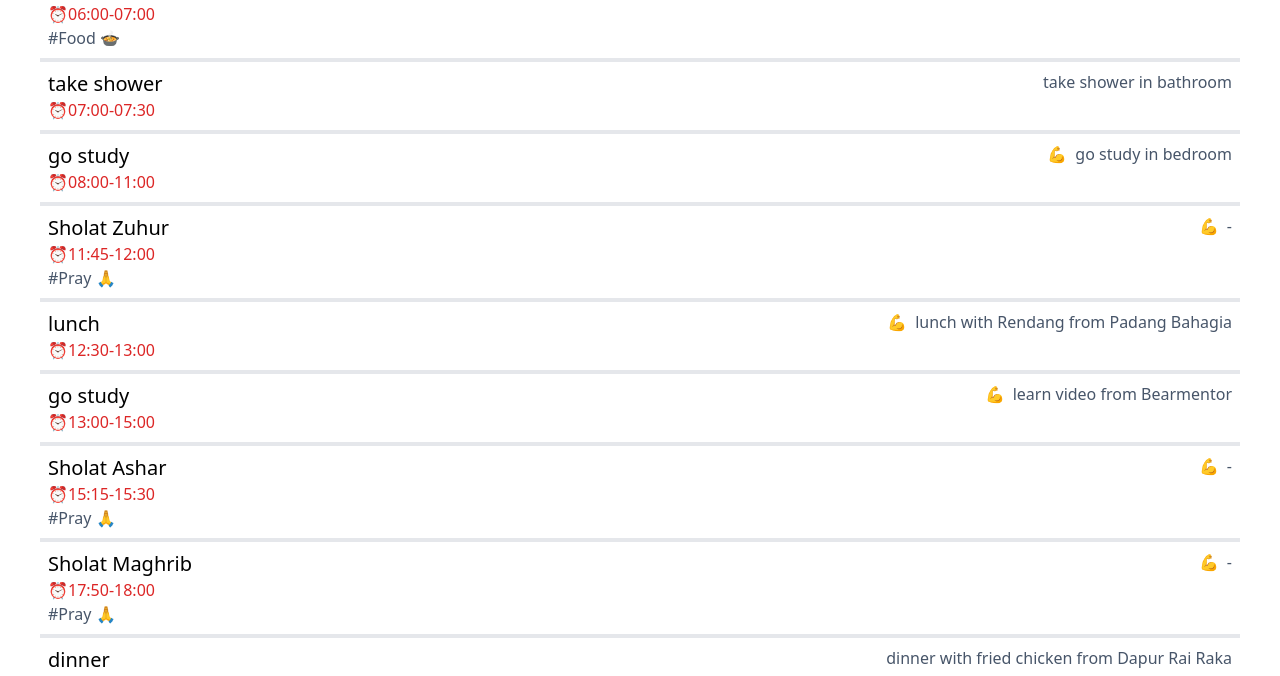
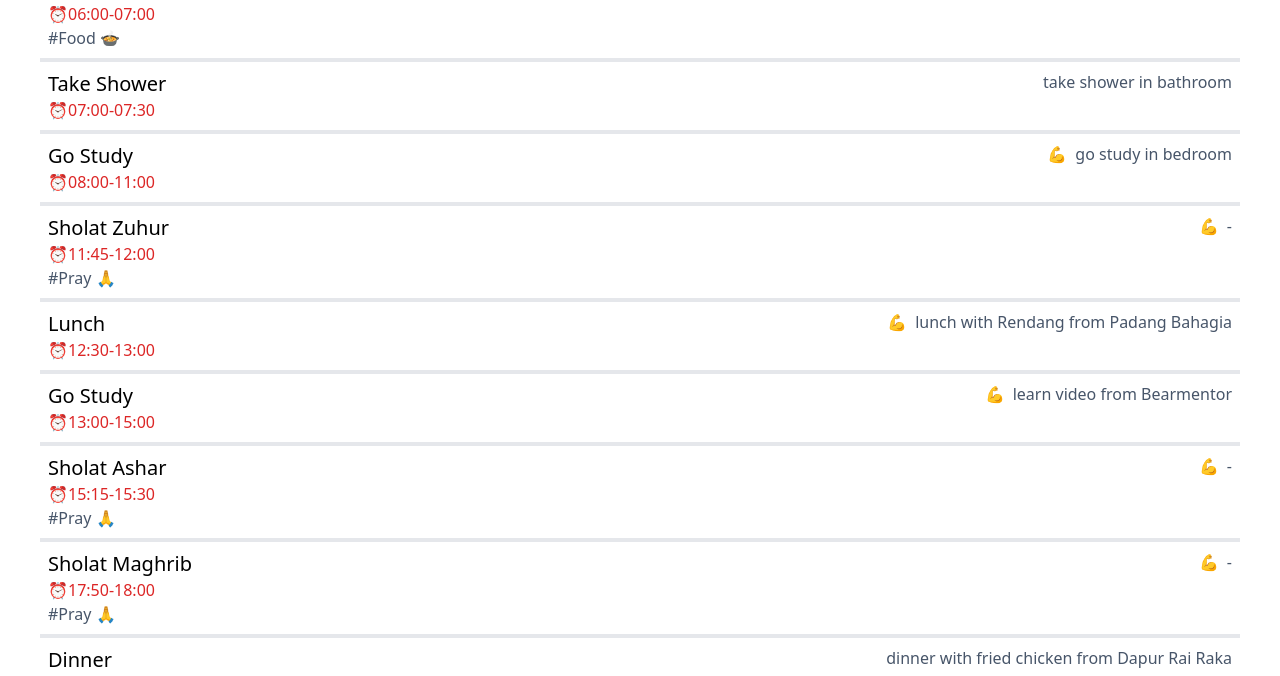
Before and after one commit to anandamarwan/daily-activity, a React (Vite) app: page / in a window 1280 px wide. Shown: the part 275-951 px from the top of the page. Built offline with nearby package versions, Linux system fonts and the light colour scheme.

Commit message:
new Title

```diff
--- a/src/data/activities.ts
+++ b/src/data/activities.ts
@@ -29,7 +29,7 @@ export const activities: Activity[] = [
   },
   {
     id: 3,
-    title: "take shower",
+    title: "Take Shower",
     description: "take shower in bathroom",
     isMust: false,
     timeStart: new Date("2024-05-23 07:00"),
@@ -37,7 +37,7 @@ export const activities: Activity[] = [
   },
   {
     id: 4,
-    title: "go study",
+    title: "Go Study",
     description: "go study in bedroom",
     isMust: true,
     timeStart: new Date("2024-05-23 08:00"),
@@ -54,7 +54,7 @@ export const activities: Activity[] = [
   },
   {
     id: 6,
-    title: "lunch",
+    title: "Lunch",
     description: "lunch with Rendang from Padang Bahagia",
     isMust: true,
     timeStart: new Date("2024-05-23 12:30"),
@@ -62,7 +62,7 @@ export const activities: Activity[] = [
   },
   {
     id: 7,
-    title: "go study",
+    title: "Go Study",
     description: "learn video from Bearmentor",
     isMust: true,
     timeStart: new Date("2024-05-23 13:00"),
@@ -88,7 +88,7 @@ export const activities: Activity[] = [
   },
   {
     id: 10,
-    title: "dinner",
+    title: "Dinner",
     description: "dinner with fried chicken from Dapur Rai Raka",
     isMust: false,
     timeStart: new Date("2024-05-23 18:00"),
```
